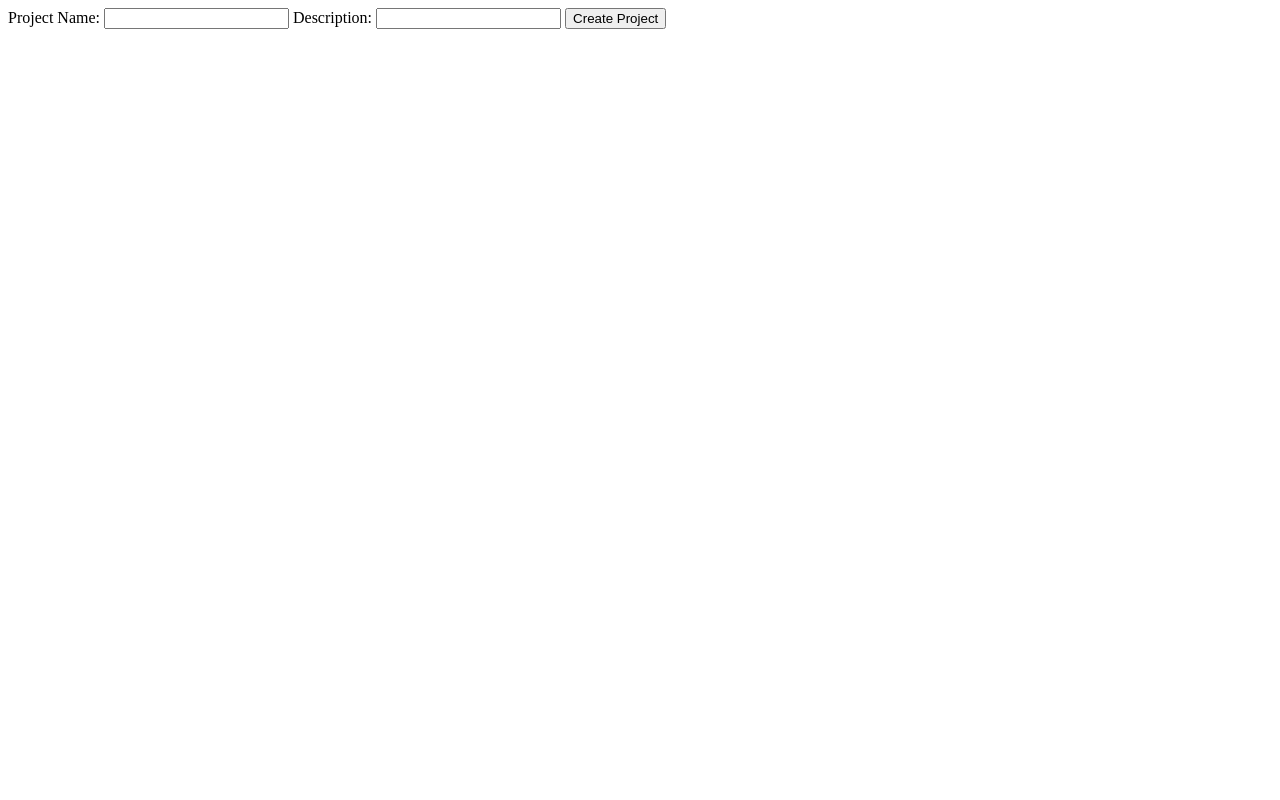
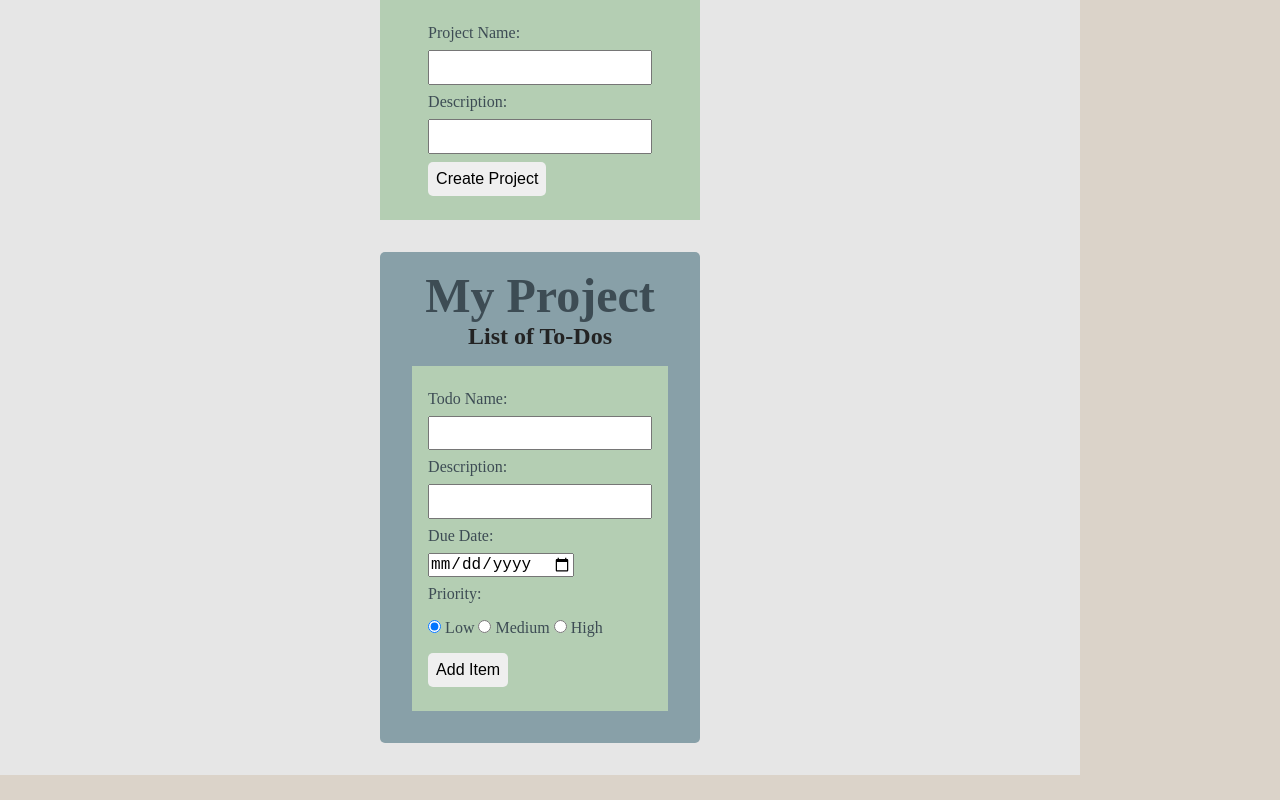
Before and after one commit to ezeaspie/todo-app, a plain HTML site: page index.html in a window 1280 px wide. Drawn offline with Linux system fonts and the light colour scheme.

Commit message:
Added styling and localstorage functionality

```diff
--- a/index.html
+++ b/index.html
@@ -1,13 +1,15 @@
 <html>
 <head>
+  <title>To-Do List</title>
+  <link href="styles.css" rel="stylesheet">
 </head>
 <body>
   <div id="content">
     <form id="addNewProject">
       <label>Project Name:</label>
-      <input class="main" id="projectName"></input>
+      <input type="text" class="main" id="projectName"></input>
       <label>Description:</label>
-      <input class="main" id="projectDesc"></input>
+      <input type="text" class="main" id="projectDesc"></input>
       <input id="submitProject" type="submit" value="Create Project"></input>
     </form>
     <ul id=projectList>
--- a/scripts.js
+++ b/scripts.js
@@ -13,7 +13,6 @@ const todoFactory = (name, desc, due, priority, isComplete) => {
     }
   return {name,desc,due,priority,toggleIsComplete,isComplete}
 };
-
 
 const inputValidationOnSubmit = (selector) => {
     $(selector + ' input').each(function() {
@@ -37,6 +36,7 @@ const clearInputOnSubmit = (selector) => {
     $(this).val('');
   });
 }
+
 //DOM Stuff
 
 const renderProjects = (array) => {
@@ -55,11 +55,11 @@ const renderProjects = (array) => {
         <input class="main" type="Date" id="todoDueDate${i}"></input>
         <label>Priority:</label>
           <input type="radio" id="p1" name="priority${i}" checked = "checked" value="1" />
-          <label for="p1">Low</label>
+          <label class="radio" for="p1">Low</label>
           <input type="radio" id="p2" name="priority${i}" value="2" />
-          <label for="p2">Medium</label>
+          <label class="radio" for="p2">Medium</label>
           <input type="radio" id="p3" name="priority${i}" value="3" />
-          <label for="p2">High</label>
+          <label class="radio" for="p2">High</label>
         <input id="submitTodo${i}" type="submit" value="Add Item"></input>
       </form>
       <ul id="todoList${i}" data-projectId=${i}>
@@ -85,7 +85,21 @@ const renderTodos = (array, projectId) => {
   document.querySelector("#todoList" + projectId).innerHTML = html;
 }
 
-const projectArray = [];
+//ON LOAD
+
+let projectArray = JSON.parse(localStorage.getItem("projectArray") || '[]');
+console.log(projectArray);
+
+if (projectArray[0] === undefined){
+  projectArray.push(projectFactory("My Project","List of To-Dos"));
+}
+
+renderProjects(projectArray);
+for (currentId = 0 ; currentId < projectArray.length ; currentId++){
+  renderTodos(projectArray[currentId].todoArray , currentId);
+}
+
+//LISTENERS
 
 document.querySelector("#addNewProject").addEventListener('submit', function(e) {
   e.preventDefault();
@@ -93,6 +107,7 @@ document.querySelector("#addNewProject").addEventListener('submit', function(e)
     let projectName = document.querySelector("#projectName").value;
     let projectDesc = document.querySelector("#projectDesc").value;
     projectArray.push(projectFactory(projectName,projectDesc));
+    localStorage.setItem("projectArray", JSON.stringify(projectArray));
     renderProjects(projectArray);
     for (currentId = 0 ; currentId < projectArray.length ; currentId++){
       renderTodos(projectArray[currentId].todoArray , currentId);
@@ -113,8 +128,9 @@ $(document).on('submit', '.addNewTodo', function(e) {
     todoPriority = Number(todoPriority);
     console.log(todoPriority);
     let newtodoItem = todoFactory(todoName,todoDesc,todoDueDate,todoPriority, false);
-    projectArray[currentId].addTodo(newtodoItem);
+    projectArray[currentId].todoArray.push(newtodoItem);
     console.log(projectArray);
+    localStorage.setItem("projectArray", JSON.stringify(projectArray));
     renderTodos(projectArray[currentId].todoArray , currentId);
     clearInputOnSubmit('#addNewTodo' + currentId);
   }
@@ -125,6 +141,7 @@ $(document).on('click', '.toggle', function() {
   let task = $(this).attr("data-taskId");
   //This should work via a method created in the TodoFactory but for some reason it doesn't.
   projectArray[project].todoArray[task].isComplete = !projectArray[project].todoArray[task].isComplete;
+  localStorage.setItem("projectArray", JSON.stringify(projectArray));
   console.log(projectArray[project].todoArray[task].isComplete);
 });
 
@@ -132,7 +149,8 @@ $(document).on('click', '.remove', function() {
   let project = $(this).attr("data-projectId");
   let task = $(this).attr("data-taskId");
   //This should work via a method created in the TodoFactory but for some reason it doesn't.
-  projectArray[project].removeTodo(task);
+  projectArray[project].todoArray.splice(task,1);
+  localStorage.setItem("projectArray", JSON.stringify(projectArray));
   console.log(projectArray[project].todoArray);
   renderTodos(projectArray[project].todoArray , project);
 });
--- /dev/null
+++ b/styles.css
@@ -0,0 +1,99 @@
+*{
+  margin: 0;
+  padding: 0;
+  text-decoration: none;
+  font-size: 16px;
+}
+
+body{
+  background: #DBD3C9;
+  color: #3d4c54;
+}
+
+#content {
+  display:flex;
+  flex-direction:column;
+  align-items: center;
+  background:#e6e6e6;
+  max-width:1080px;
+}
+
+input[type="text"]{
+  padding:.4em;
+}
+
+.highlight{
+  border:solid 2px #c78d93;
+  background: #ffe9ec;
+}
+
+#addNewProject,
+#projectList {
+  padding:1em 3em;
+}
+
+label, input{
+  display:block;
+  margin:.5em 0;
+}
+
+button,
+input[type="submit"] {
+  padding:.5em;
+  border: 0;
+  border-radius:5px;
+}
+
+.radio,
+input[type="radio"]{
+  display:inline-block;
+}
+
+.project{
+  background:#88A0A8;
+  padding:1em;
+  margin: 1em 0;
+  border-radius:5px;
+}
+
+form {
+  background:#B4CEB3
+}
+
+.addNewTodo {
+  padding:1em;
+  margin:1em;
+}
+
+.todo {
+  padding:1em;
+  display:flex;
+  flex-direction:column;
+  align-items:center;
+}
+
+.priority2 {
+  background:#deb076;
+}
+
+.priority1 {
+  background:#546A76;
+}
+
+.priority3 {
+  background: #ff97a2;
+}
+
+.complete {
+  background:#61bf5e;
+}
+
+.project h2{
+  font-size:3em;
+  text-align:center;
+}
+.project h3{
+  font-size:1.5em;
+  text-align:center;
+  color: #232323;
+}
```
